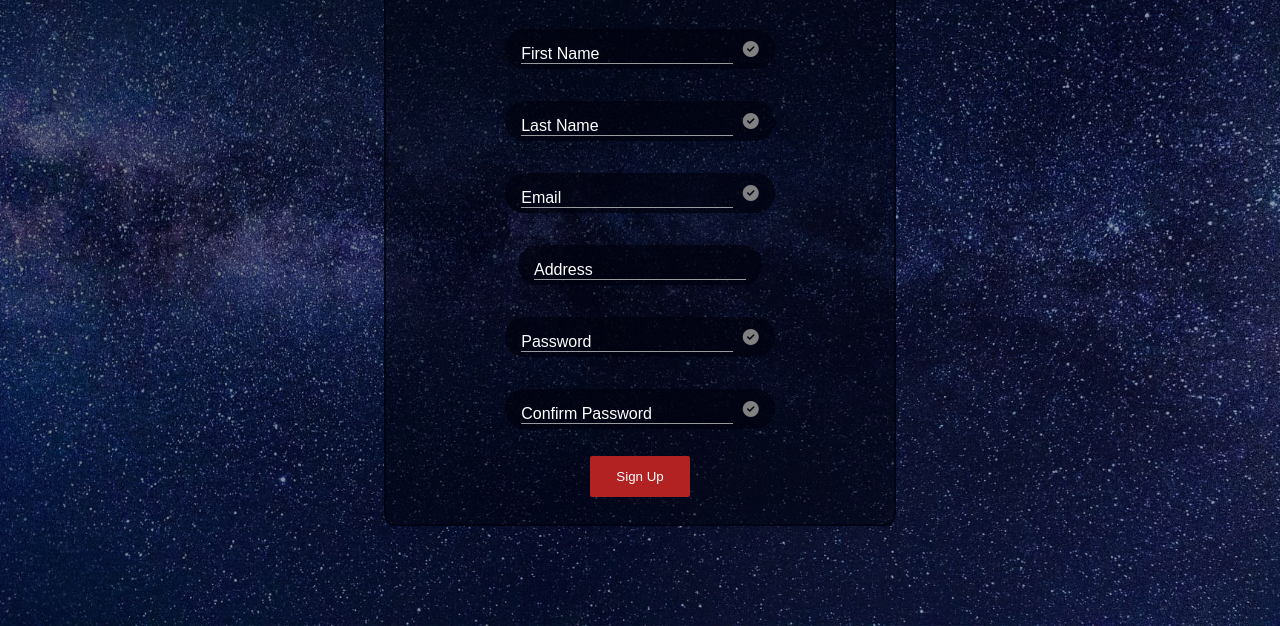
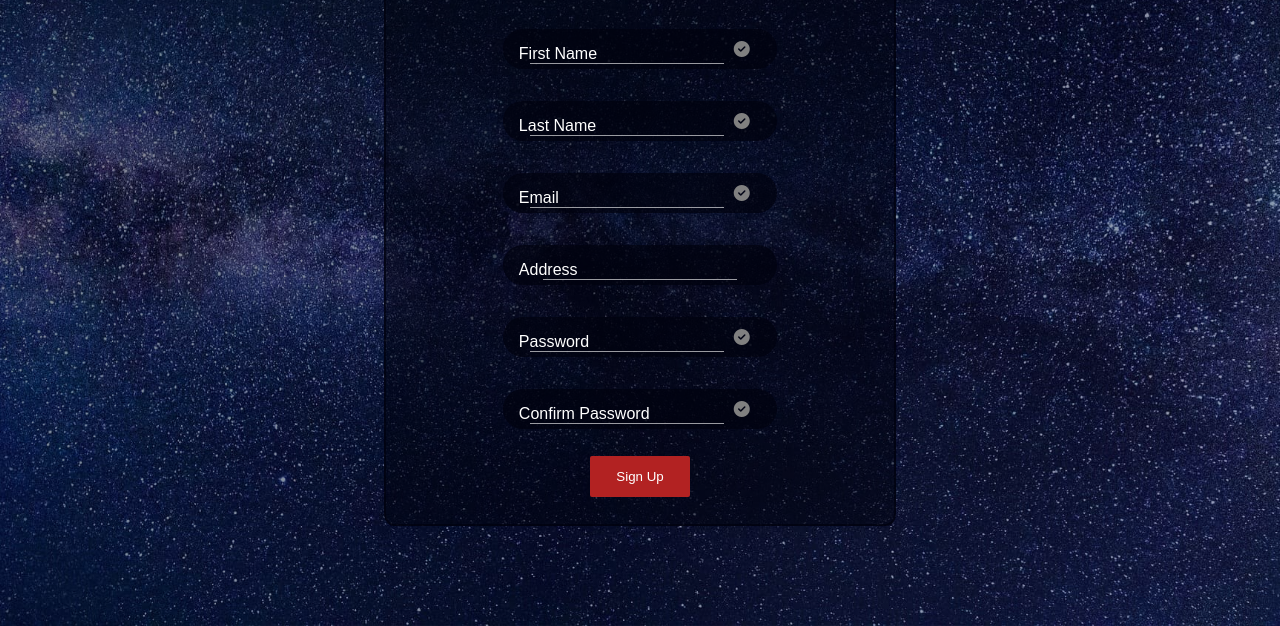
Before and after one commit to g1ann1-onn1s/Form-task, a plain HTML site: page index.html in a window 1280 px wide. Shown: the part 174-800 px from the top of the page. Drawn offline with nearby package versions, Linux system fonts and the light colour scheme; a web font is replaced by a local one.

Commit message:
Update form.css

```diff
--- a/form.css
+++ b/form.css
@@ -61,6 +61,7 @@ form {
   margin-top: 2em;
   padding: 0 1em;
   border-radius: 25px;
+  width: 60%;
 }
 
 label {
@@ -81,6 +82,7 @@ input {
   border: none;
   background-color: transparent;
   border-bottom: 1px solid rgba(255, 255, 255, 0.6);
+  width: 80%;
 }
 
 .input-focused {
```
